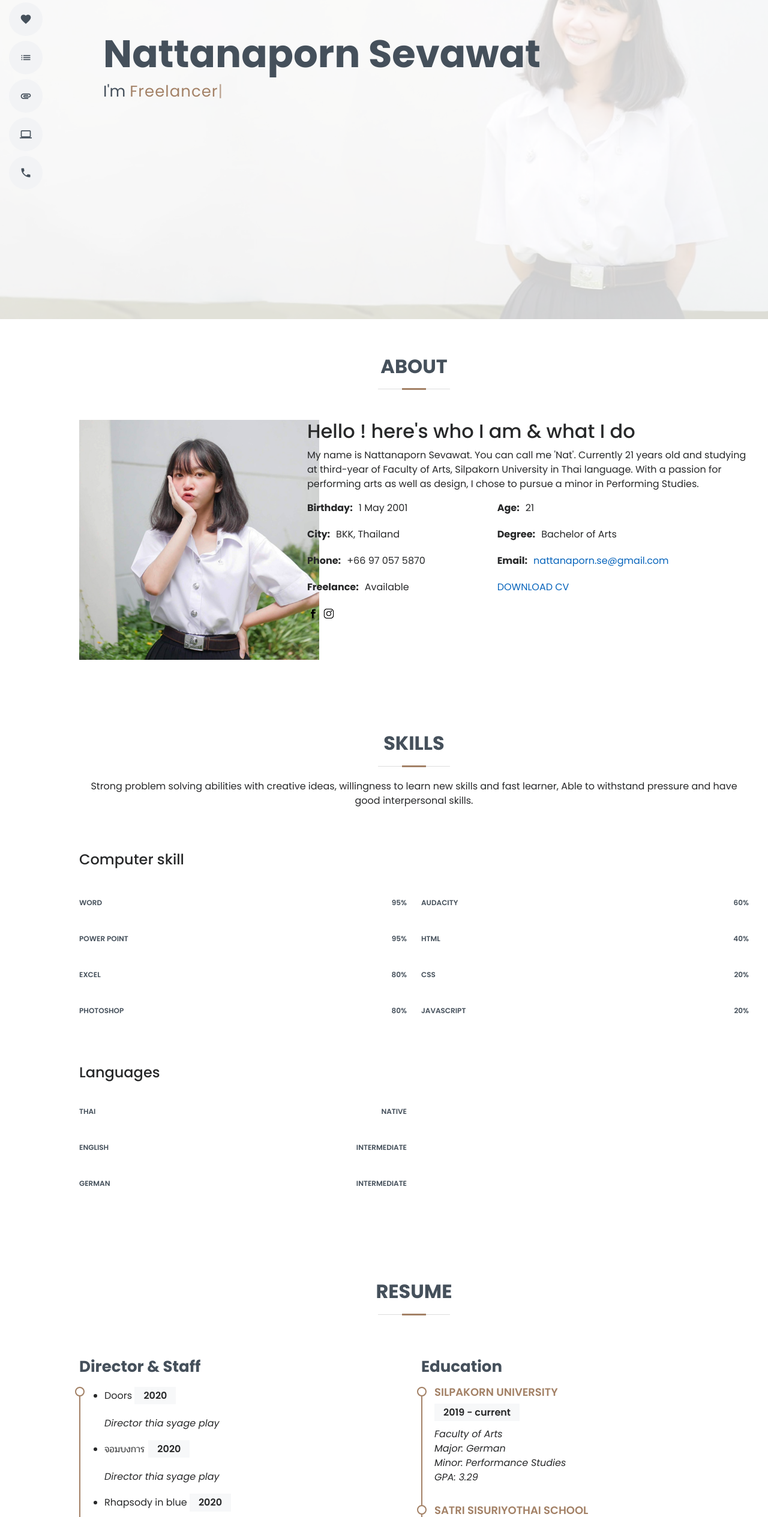
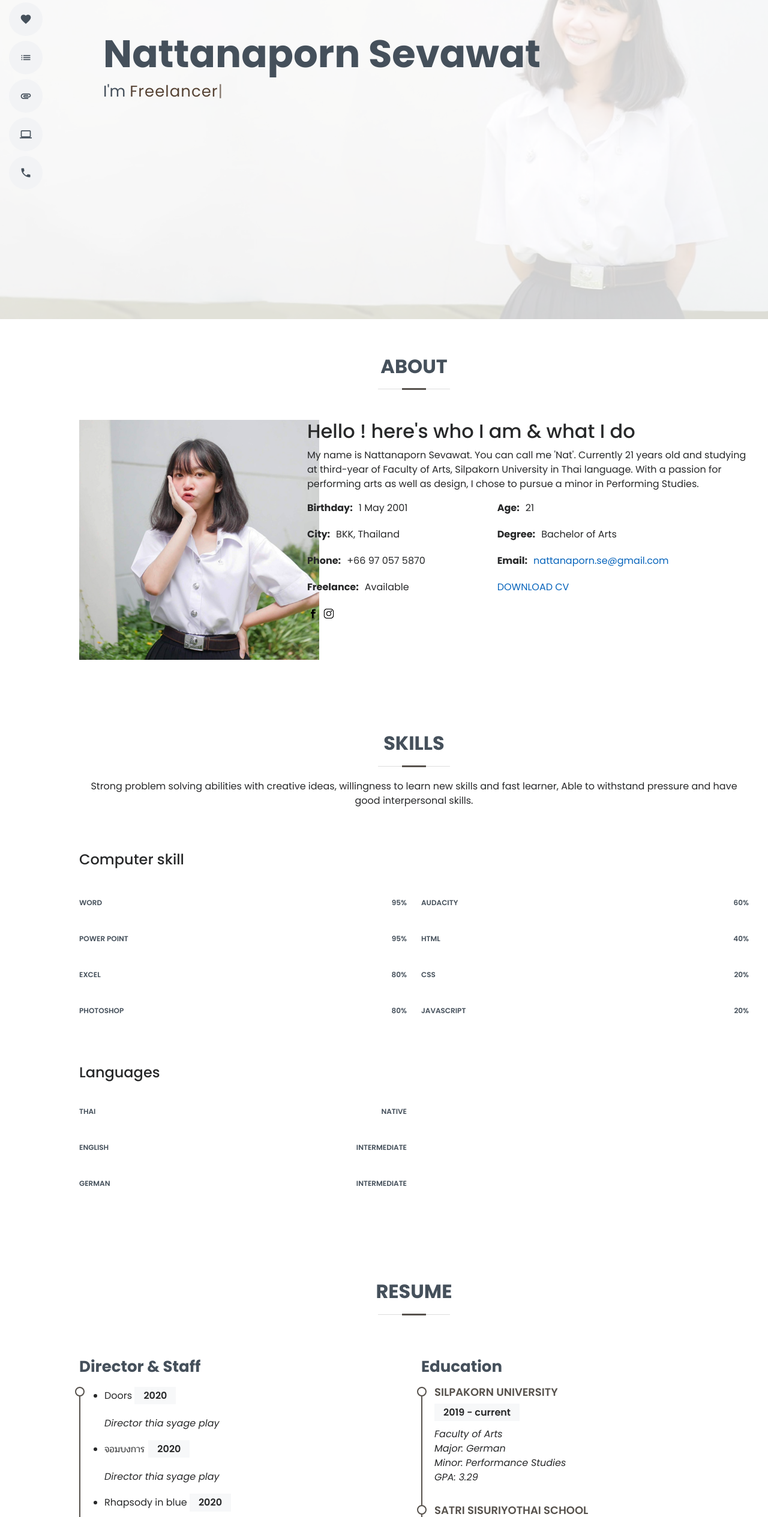
Before and after one commit to jynat01/resume620510505, a plain HTML site: page index.html in a window 1280 px wide. Shown: the part 268-2797 px from the top of the page at 60% size. Drawn offline with Linux system fonts and the light colour scheme.

Commit message:
Add files via upload
แก้ alt กับพวกสี

```diff
--- a/assets/css/style.css
+++ b/assets/css/style.css
@@ -240,7 +240,7 @@ h4 {
 .nav-menu .active:focus,
 .nav-menu li:hover>a {
   color: #fff;
-  background: #e6dace;
+  background: #57524D;
 }
 
 .nav-menu a:hover span,
@@ -340,7 +340,7 @@ h4 {
 }
 
 #hero p span {
-  color: #a38166;
+  color: #554233;
   letter-spacing: 1px;
 }
 
@@ -418,7 +418,7 @@ section {
   display: block;
   width: 40px;
   height: 3px;
-  background: #a38166;
+  background: #57524d;
   bottom: 0;
   left: calc(50% - 20px);
 }
@@ -554,7 +554,7 @@ section {
 .resume .resume-item {
   padding: 0 0 20px 20px;
   margin-top: -2px;
-  border-left: 2px solid #a38166;
+  border-left: 2px solid #57524d;
   position: relative;
 }
 
@@ -564,7 +564,7 @@ section {
   font-weight: 600;
   text-transform: uppercase;
   font-family: "Poppins", sans-serif;
-  color: #a38166;
+  color: #57524d;
   margin-bottom: 10px;
 }
 
@@ -598,7 +598,7 @@ section {
   left: -9px;
   top: 0;
   background: #fff;
-  border: 2px solid #a38166;
+  border: 2px solid #57524d;
 }
 
 /*--------------------------------------------------------------
@@ -1156,7 +1156,7 @@ section {
 }
 
 .contact .php-email-form button[type=submit] {
-  background: #a38166;
+  background: #57524d;
   border: 0;
   padding: 10px 35px;
   color: #fff;
@@ -1313,5 +1313,5 @@ section {
     transition: 1s;
 }
 #back-top a:hover span {
-    background-color: #a38166;
+    background-color: #57524d;
 }
```
